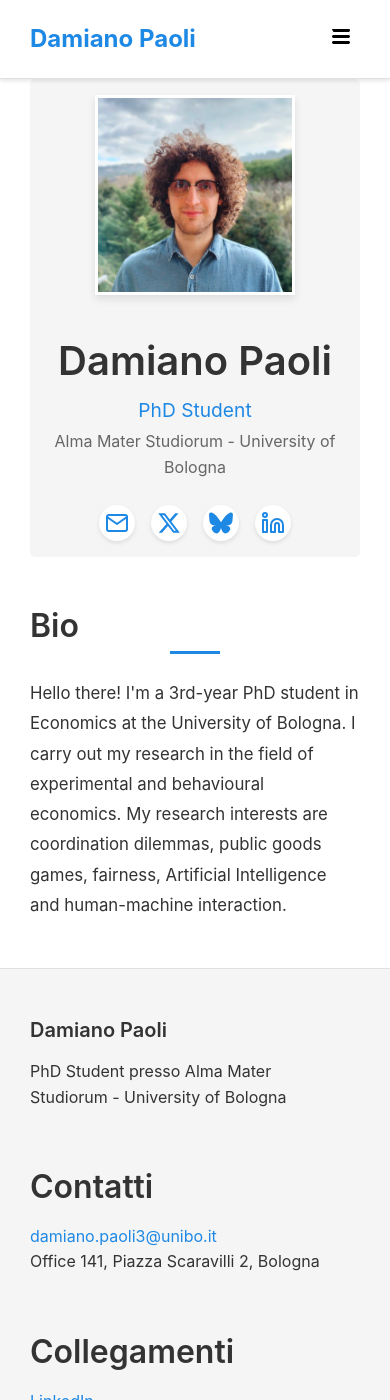
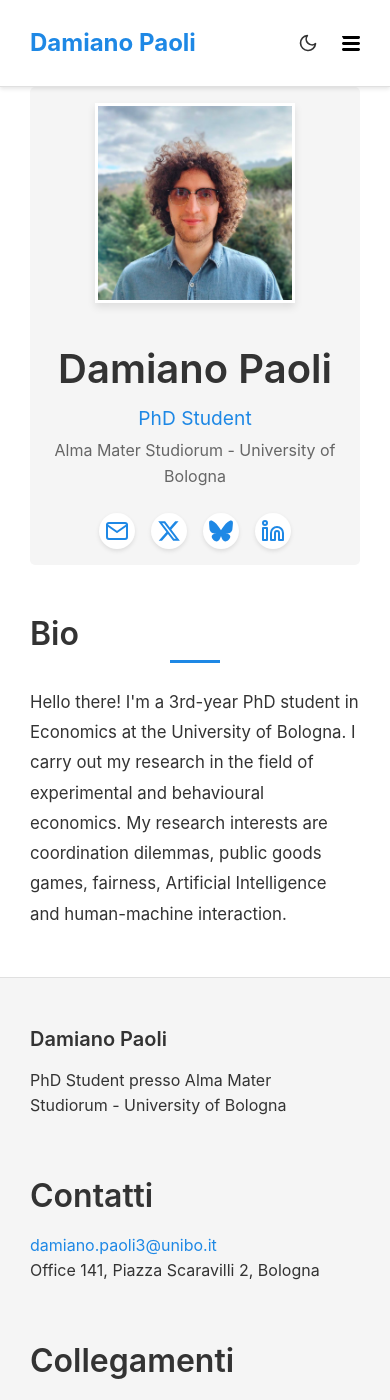
Before and after one commit to damianopaoli/damianopaoli.github.io, a Jekyll site: the page built from index.html, in a window 390 px wide and 1400 px high. Built offline with Jekyll 4.4.1, drawn with Linux system fonts in a browser that asks for light colours.

Commit message:
fix toggle and menu

```diff
--- a/_layouts/default.html
+++ b/_layouts/default.html
@@ -1,28 +1,94 @@
 <!DOCTYPE html>
 <html lang="it">
   <head>
-  <meta charset="utf-8">
-  <meta name="viewport" content="width=device-width, initial-scale=1">
-  <title>{% if page.title %}{{ page.title | escape }} - {{ site.title | escape }}{% else %}{{ site.title | escape }}{% endif %}</title>
-  <meta name="description" content="{{ page.excerpt | default: site.description | strip_html | normalize_whitespace | truncate: 160 | escape }}">
-  <link rel="stylesheet" href="{{ '/assets/css/main.css' | relative_url }}">
-  <link rel="shortcut icon" href="{{ '/assets/images/favicon.ico' | relative_url }}" type="image/x-icon">
-  <link rel="icon" href="{{ '/assets/images/favicon.ico' | relative_url }}" type="image/x-icon">
+    <meta charset="utf-8" />
+    <meta name="viewport" content="width=device-width, initial-scale=1" />
+    <title>
+      {% if page.title %}{{ page.title | escape }} - {{ site.title | escape }}{%
+      else %}{{ site.title | escape }}{% endif %}
+    </title>
+    <meta
+      name="description"
+      content="{{ page.excerpt | default: site.description | strip_html | normalize_whitespace | truncate: 160 | escape }}"
+    />
+    <link rel="stylesheet" href="{{ '/assets/css/main.css' | relative_url }}" />
+    <link
+      rel="shortcut icon"
+      href="{{ '/assets/images/favicon.ico' | relative_url }}"
+      type="image/x-icon"
+    />
+    <link
+      rel="icon"
+      href="{{ '/assets/images/favicon.ico' | relative_url }}"
+      type="image/x-icon"
+    />
     {% seo %}
   </head>
   <body>
     <header class="site-header">
       <div class="container">
-      <a class="site-title" href="{{ '/' | relative_url }}">{{ site.title | escape }}</a>
+        <a class="site-title" href="{{ '/' | relative_url }}"
+          >{{ site.title | escape }}</a
+        >
         <div class="nav-right">
+          <!-- Toggle tema spostato fuori dal menu hamburger -->
+          <button
+            id="theme-toggle"
+            class="theme-toggle"
+            aria-label="Toggle dark mode"
+          >
+            <svg
+              class="sun-icon"
+              xmlns="http://www.w3.org/2000/svg"
+              width="20"
+              height="20"
+              viewBox="0 0 24 24"
+              fill="none"
+              stroke="currentColor"
+              stroke-width="2"
+              stroke-linecap="round"
+              stroke-linejoin="round"
+            >
+              <circle cx="12" cy="12" r="5"></circle>
+              <line x1="12" y1="1" x2="12" y2="3"></line>
+              <line x1="12" y1="21" x2="12" y2="23"></line>
+              <line x1="4.22" y1="4.22" x2="5.64" y2="5.64"></line>
+              <line x1="18.36" y1="18.36" x2="19.78" y2="19.78"></line>
+              <line x1="1" y1="12" x2="3" y2="12"></line>
+              <line x1="21" y1="12" x2="23" y2="12"></line>
+              <line x1="4.22" y1="19.78" x2="5.64" y2="18.36"></line>
+              <line x1="18.36" y1="5.64" x2="19.78" y2="4.22"></line>
+            </svg>
+            <svg
+              class="moon-icon"
+              xmlns="http://www.w3.org/2000/svg"
+              width="20"
+              height="20"
+              viewBox="0 0 24 24"
+              fill="none"
+              stroke="currentColor"
+              stroke-width="2"
+              stroke-linecap="round"
+              stroke-linejoin="round"
+            >
+              <path d="M21 12.79A9 9 0 1 1 11.21 3 7 7 0 0 0 21 12.79z"></path>
+            </svg>
+          </button>
+
           <nav class="site-nav">
             <input type="checkbox" id="nav-trigger" class="nav-trigger" />
             <label for="nav-trigger">
               <span class="menu-icon">
                 <svg viewBox="0 0 18 15" width="18px" height="15px">
-              <path d="M18,1.484c0,0.82-0.665,1.484-1.484,1.484H1.484C0.665,1.484,0,0.82,0,0c0-0.82,0.665-1.484,1.484-1.484h15.032C17.335,0,18,0.665,18,1.484z"/>
-              <path d="M18,7.516C18,8.335,17.335,9,16.516,9H1.484C0.665,9,0,8.335,0,7.516c0-0.82,0.665-1.484,1.484-1.484h15.032C17.335,6.031,18,6.696,18,7.516z"/>
-              <path d="M18,13.516C18,14.335,17.335,15,16.516,15H1.484C0.665,15,0,14.335,0,13.516c0-0.82,0.665-1.483,1.484-1.483h15.032C17.335,12.031,18,12.695,18,13.516z"/>
+                  <path
+                    d="M18,1.484c0,0.82-0.665,1.484-1.484,1.484H1.484C0.665,1.484,0,0.82,0,0c0-0.82,0.665-1.484,1.484-1.484h15.032C17.335,0,18,0.665,18,1.484z"
+                  />
+                  <path
+                    d="M18,7.516C18,8.335,17.335,9,16.516,9H1.484C0.665,9,0,8.335,0,7.516c0-0.82,0.665-1.484,1.484-1.484h15.032C17.335,6.031,18,6.696,18,7.516z"
+                  />
+                  <path
+                    d="M18,13.516C18,14.335,17.335,15,16.516,15H1.484C0.665,15,0,14.335,0,13.516c0-0.82,0.665-1.483,1.484-1.483h15.032C17.335,12.031,18,12.695,18,13.516z"
+                  />
                 </svg>
               </span>
             </label>
@@ -32,27 +98,29 @@
               <div class="dropdown">
                 <a class="page-link dropdown-toggle">Research</a>
                 <div class="dropdown-content">
-              <a href="{{ '/working-papers' | relative_url }}">Working Papers</a>
-              <a href="{{ '/publications' | relative_url }}">Publications</a>
+                  <a href="{{ '/working-papers' | relative_url }}"
+                    >Working Papers</a
+                  >
+                  <a href="{{ '/publications' | relative_url }}"
+                    >Publications</a
+                  >
                 </div>
               </div>
-          <a class="page-link" href="{{ '/teaching' | relative_url }}">Teaching</a>
-          <a class="page-link" href="{{ '/conferences' | relative_url }}">Conferences</a>
+              <a class="page-link" href="{{ '/teaching' | relative_url }}"
+                >Teaching</a
+              >
+              <a class="page-link" href="{{ '/conferences' | relative_url }}"
+                >Conferences</a
+              >
               <a class="page-link" href="{{ '/cv' | relative_url }}">CV</a>
-          <!-- Toggle spostato in fondo dopo CV -->
-          <button id="theme-toggle" class="theme-toggle" aria-label="Toggle dark mode">
-            <svg class="sun-icon" xmlns="http://www.w3.org/2000/svg" width="20" height="20" viewBox="0 0 24 24" fill="none" stroke="currentColor" stroke-width="2" stroke-linecap="round" stroke-linejoin="round"><circle cx="12" cy="12" r="5"></circle><line x1="12" y1="1" x2="12" y2="3"></line><line x1="12" y1="21" x2="12" y2="23"></line><line x1="4.22" y1="4.22" x2="5.64" y2="5.64"></line><line x1="18.36" y1="18.36" x2="19.78" y2="19.78"></line><line x1="1" y1="12" x2="3" y2="12"></line><line x1="21" y1="12" x2="23" y2="12"></line><line x1="4.22" y1="19.78" x2="5.64" y2="18.36"></line><line x1="18.36" y1="5.64" x2="19.78" y2="4.22"></line></svg>
-            <svg class="moon-icon" xmlns="http://www.w3.org/2000/svg" width="20" height="20" viewBox="0 0 24 24" fill="none" stroke="currentColor" stroke-width="2" stroke-linecap="round" stroke-linejoin="round"><path d="M21 12.79A9 9 0 1 1 11.21 3 7 7 0 0 0 21 12.79z"></path></svg>
-          </button>
             </div>
           </nav>
+        </div>
       </div>
     </header>
 
     <main class="page-content">
-    <div class="container">
-      {{ content }}
-    </div>
+      <div class="container">{{ content }}</div>
     </main>
 
     <footer class="site-footer">
@@ -68,8 +136,7 @@
               <li><a href="mailto:{{ site.email }}">{{ site.email }}</a></li>
               {% if site.phone %}
               <li>{{ site.phone }}</li>
-            {% endif %}
-            {% if site.office %}
+              {% endif %} {% if site.office %}
               <li>{{ site.office }}</li>
               {% endif %}
             </ul>
@@ -78,72 +145,104 @@
             <h2>Collegamenti</h2>
             <ul class="social-media-list">
               {% if site.social_links.github %}
-            <li><a href="https://github.com/{{ site.social_links.github }}" target="_blank">GitHub</a></li>
-            {% endif %}
-            {% if site.social_links.linkedin %}
-            <li><a href="https://www.linkedin.com/in/{{ site.social_links.linkedin }}" target="_blank">LinkedIn</a></li>
-            {% endif %}
-            {% if site.social_links.twitter %}
-            <li><a href="https://twitter.com/{{ site.social_links.twitter }}" target="_blank">Twitter</a></li>
-            {% endif %}
-            {% if site.social_links.scholar %}
-            <li><a href="https://scholar.google.com/citations?user={{ site.social_links.scholar }}" target="_blank">Google Scholar</a></li>
-            {% endif %}
-            {% if site.social_links.orcid %}
-            <li><a href="https://orcid.org/{{ site.social_links.orcid }}" target="_blank">ORCID</a></li>
+              <li>
+                <a
+                  href="https://github.com/{{ site.social_links.github }}"
+                  target="_blank"
+                  >GitHub</a
+                >
+              </li>
+              {% endif %} {% if site.social_links.linkedin %}
+              <li>
+                <a
+                  href="https://www.linkedin.com/in/{{ site.social_links.linkedin }}"
+                  target="_blank"
+                  >LinkedIn</a
+                >
+              </li>
+              {% endif %} {% if site.social_links.twitter %}
+              <li>
+                <a
+                  href="https://twitter.com/{{ site.social_links.twitter }}"
+                  target="_blank"
+                  >Twitter</a
+                >
+              </li>
+              {% endif %} {% if site.social_links.scholar %}
+              <li>
+                <a
+                  href="https://scholar.google.com/citations?user={{ site.social_links.scholar }}"
+                  target="_blank"
+                  >Google Scholar</a
+                >
+              </li>
+              {% endif %} {% if site.social_links.orcid %}
+              <li>
+                <a
+                  href="https://orcid.org/{{ site.social_links.orcid }}"
+                  target="_blank"
+                  >ORCID</a
+                >
+              </li>
               {% endif %}
             </ul>
           </div>
         </div>
         <div class="footer-bottom">
-        <p>&copy; {{ site.time | date: '%Y' }} {{ site.title | escape }}. Tutti i diritti riservati.</p>
+          <p>
+            &copy; {{ site.time | date: '%Y' }} {{ site.title | escape }}. Tutti
+            i diritti riservati.
+          </p>
         </div>
       </div>
     </footer>
 
     <script>
       // Theme toggle functionality
-    document.addEventListener('DOMContentLoaded', function() {
-      const themeToggle = document.getElementById('theme-toggle');
-      const prefersDarkScheme = window.matchMedia('(prefers-color-scheme: dark)');
+      document.addEventListener("DOMContentLoaded", function () {
+        const themeToggle = document.getElementById("theme-toggle");
+        const prefersDarkScheme = window.matchMedia(
+          "(prefers-color-scheme: dark)"
+        );
 
         // Check for saved theme preference or use the system preference
-      const currentTheme = localStorage.getItem('theme') ||
-                          (prefersDarkScheme.matches ? 'dark' : 'light');
+        const currentTheme =
+          localStorage.getItem("theme") ||
+          (prefersDarkScheme.matches ? "dark" : "light");
 
         // Apply the current theme
-      document.documentElement.setAttribute('data-theme', currentTheme);
+        document.documentElement.setAttribute("data-theme", currentTheme);
 
         // Update toggle button state
         updateToggleState(currentTheme);
 
         // Toggle theme when button is clicked
-      themeToggle.addEventListener('click', function() {
-        let theme = document.documentElement.getAttribute('data-theme');
-        let newTheme = theme === 'light' ? 'dark' : 'light';
+        themeToggle.addEventListener("click", function () {
+          let theme = document.documentElement.getAttribute("data-theme");
+          let newTheme = theme === "light" ? "dark" : "light";
 
-        document.documentElement.setAttribute('data-theme', newTheme);
-        localStorage.setItem('theme', newTheme);
+          document.documentElement.setAttribute("data-theme", newTheme);
+          localStorage.setItem("theme", newTheme);
 
           updateToggleState(newTheme);
         });
 
         // Update toggle button appearance based on current theme
         function updateToggleState(theme) {
-        if (theme === 'dark') {
-          document.querySelector('.sun-icon').style.display = 'inline-block';
-          document.querySelector('.moon-icon').style.display = 'none';
+          if (theme === "dark") {
+            document.querySelector(".sun-icon").style.display = "inline-block";
+            document.querySelector(".moon-icon").style.display = "none";
           } else {
-          document.querySelector('.sun-icon').style.display = 'none';
-          document.querySelector('.moon-icon').style.display = 'inline-block';
+            document.querySelector(".sun-icon").style.display = "none";
+            document.querySelector(".moon-icon").style.display = "inline-block";
           }
         }
 
         // Listen for system theme changes
-      prefersDarkScheme.addEventListener('change', function(e) {
-        if (!localStorage.getItem('theme')) {
-          const newTheme = e.matches ? 'dark' : 'light';
-          document.documentElement.setAttribute('data-theme', newTheme);
+        prefersDarkScheme.addEventListener("change", function (e) {
+          if (!localStorage.getItem("theme")) {
+            const newTheme = e.matches ? "dark" : "light";
+            document.documentElement.setAttribute("data-theme", newTheme);
             updateToggleState(newTheme);
           }
         });
--- a/assets/css/main.css
+++ b/assets/css/main.css
@@ -298,6 +298,7 @@ img {
 .dropdown-toggle {
   display: inline-flex;
   align-items: center;
+  gap: 0.5rem; /* Spazio tra il testo e la freccia */
 }
 
 .dropdown-toggle::after {
@@ -305,10 +306,10 @@ img {
   display: inline-block;
   width: 0;
   height: 0;
-  margin-left: 0.5em;
   border-top: 0.3em solid;
   border-right: 0.3em solid transparent;
   border-left: 0.3em solid transparent;
+  transition: transform 0.2s;
 }
 
 .dropdown-content {
@@ -631,6 +632,79 @@ img {
     left: 50%;
     transform: translateX(-50%);
   }
+  .site-header .container {
+    display: flex;
+    justify-content: space-between;
+    align-items: center;
+    padding: 0.5rem var(--spacing-unit);
+  }
+
+  .site-nav {
+    order: 2;
+  }
+
+  /* Miglioramento dropdown in modalità mobile */
+  .dropdown-toggle {
+    display: flex;
+    justify-content: space-between;
+    width: 100%;
+    padding: 0.5rem 0;
+  }
+
+  .dropdown-content {
+    width: 100%;
+    margin-left: 1rem;
+    background-color: transparent;
+    box-shadow: none;
+    border: none;
+  }
+
+  .dropdown-content a {
+    padding: 0.5rem 0;
+    border-bottom: 1px solid var(--border-color);
+  }
+
+  .dropdown-content a:last-child {
+    border-bottom: none;
+  }
+
+  .nav-right {
+    display: flex;
+    align-items: center;
+    gap: 1rem;
+  }
+
+  /* Allineamento verticale dei componenti del menu */
+  .theme-toggle,
+  .menu-icon {
+    display: flex;
+    align-items: center;
+    justify-content: center;
+    height: 36px; /* Altezza fissa per entrambi gli elementi */
+  }
+
+  .menu-icon {
+    padding: 0;
+    margin: 0;
+  }
+
+  .theme-toggle {
+    position: relative;
+    padding: 0;
+    margin: 0;
+    top: 0; /* Rimuove qualsiasi offset */
+  }
+
+  .theme-toggle svg,
+  .menu-icon svg {
+    vertical-align: middle; /* Allineamento verticale corretto */
+  }
+
+  /* Miglioramento spazio nel menu hamburger */
+  .nav-trigger:checked ~ .trigger {
+    margin-top: 0.75rem;
+    padding-top: 0.5rem;
+  }
 }
 
 /* Media query per dispositivi molto piccoli */
```
Lines whose indentation alone changed are shown as unchanged.
